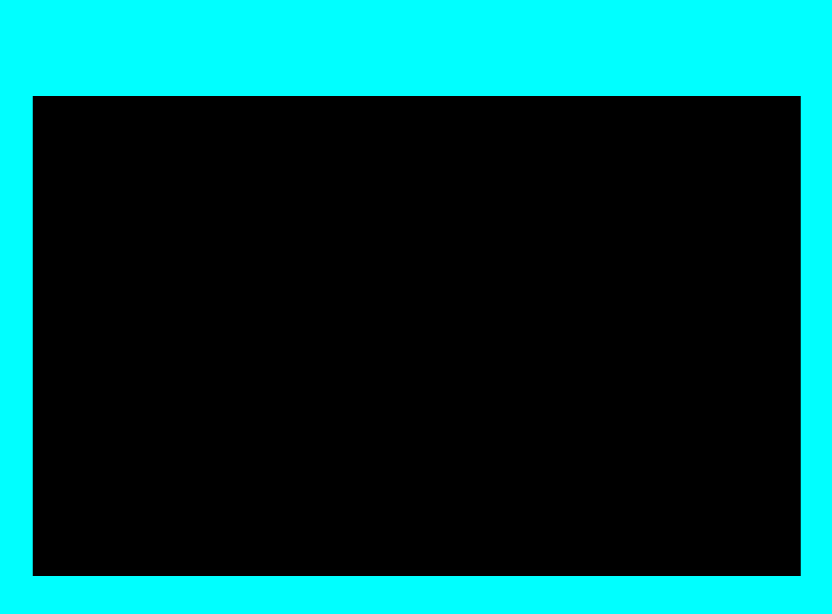
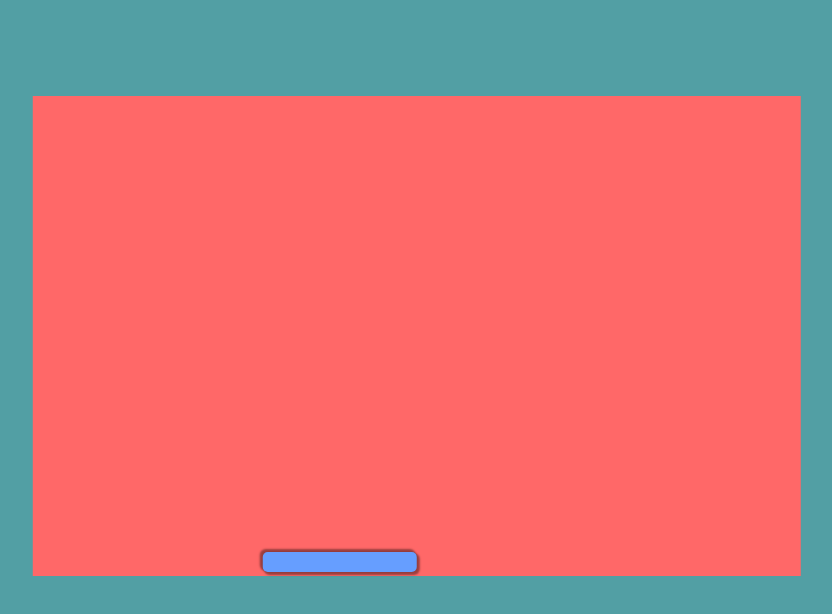
Before and after one commit to trini7y/BRICK-GAME-, a plain HTML site: page index.html in a window 1280 px wide. Shown: the whole page, without its empty margins (213-1045 px from the left). Drawn offline with Linux system fonts and the light colour scheme.

Commit message:
initial commit

```diff
--- a/index.html
+++ b/index.html
@@ -6,7 +6,9 @@
 </head>
 <body>
 <div class="screen">
+	<div class="paddle">
 
+	</div>
 </div>
 
 
--- a/style/base/_colors.scss
+++ b/style/base/_colors.scss
@@ -1,3 +1,3 @@
 body{
-	background-color:aqua;
+	background-color:$main-color;
 }
--- a/style/helpers/_variables.scss
+++ b/style/helpers/_variables.scss
@@ -1,9 +1,2 @@
-$main-color: #08A0FF;
-$main-two:rgb(15, 134, 173);
-$gradient-background:linear-gradient(45deg, $main-color 0%, $main-two 150%);
-$big-hair:#e18484;
-$food-plate:#8f84e1;
-$sausage-color:#611717;
-$rock-area:#27ad99;
-$ballon-area:#f90505;
-$disc-area:#ff7d26;
+$main-color:#529fa4;
+$paddle: rgb(102, 158, 255);
--- a/style/layout/_screen.scss
+++ b/style/layout/_screen.scss
@@ -1,6 +1,18 @@
 .screen{
 	width:60%;
 	height:30em;
-	background-color:black;
-	-webkit-transform:translate(32%, 20%);
+	background-color:rgb(255, 104, 104);
+	transform:translate(32%, 20%);
+
+	.paddle{
+		background-color:$paddle;
+		width:20%;
+		height:20px;
+		position:relative;
+		top:28.5em;
+		left:30%;
+		box-shadow: 2px 2px 2px 1px rgba(0, 0, 0, .4),
+		-2px -2px 2px 1px rgba(0, 0, 0, .4);
+		border-radius:5px;
+	}
 }
```
Also changed, not shown: style/main.css, 1 other file.
